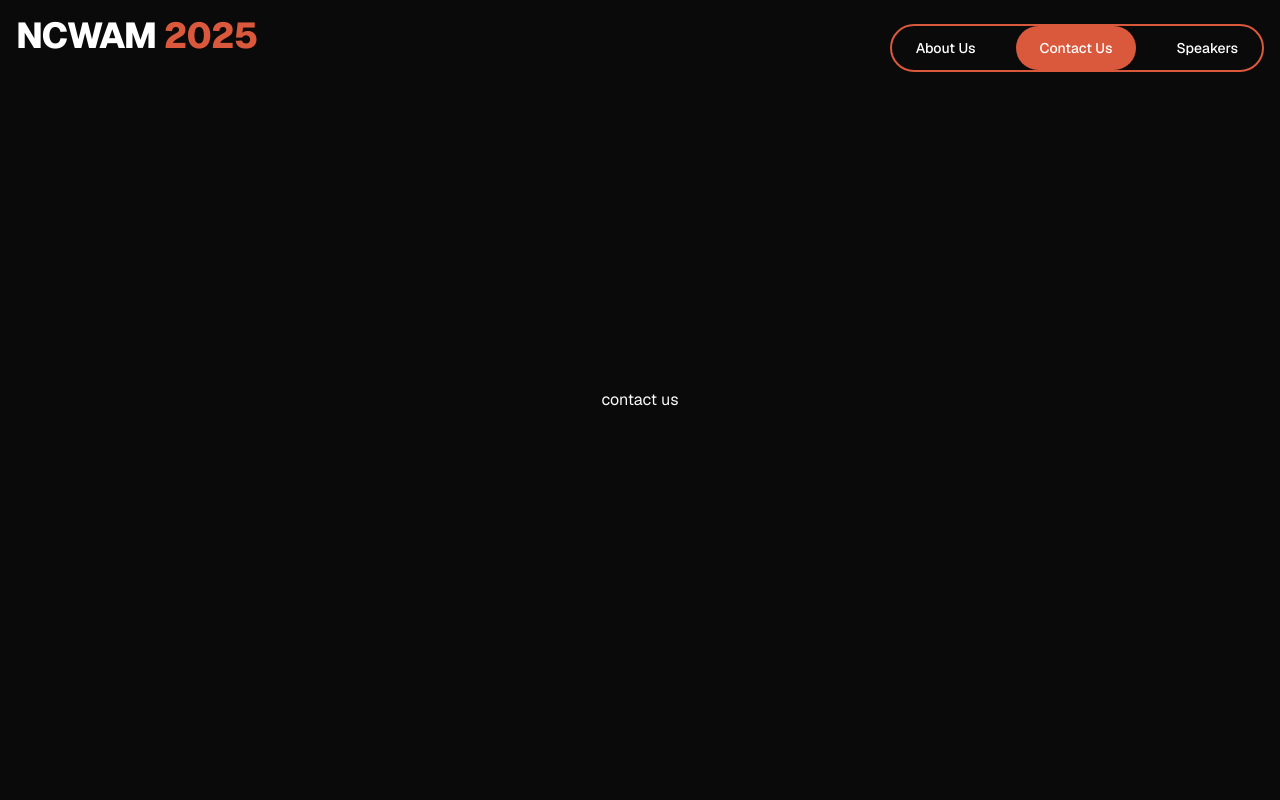
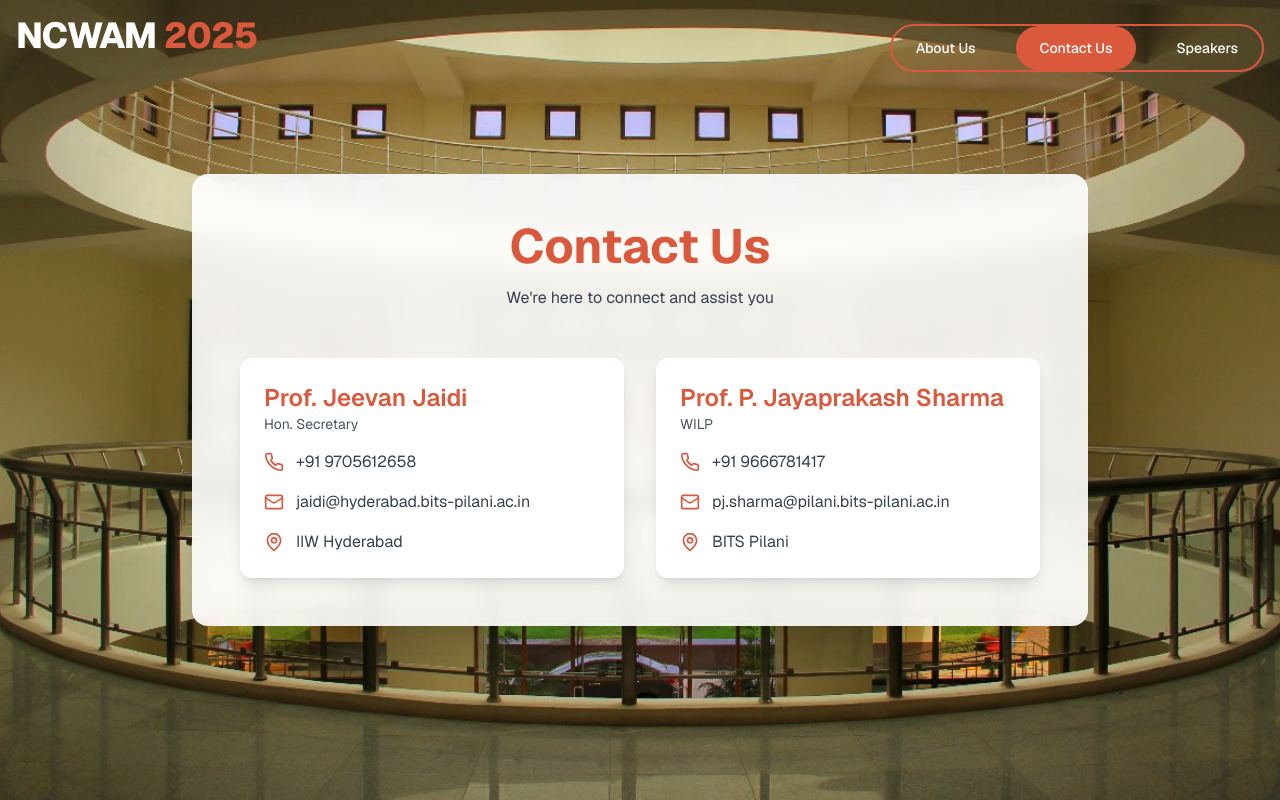
Before and after one commit to ncwam-bphc/website, a Next.js app: page /contactus in a window 1280 px wide. Built offline with nearby package versions, Linux system fonts and the light colour scheme.

Commit message:
feat: contact us page

```diff
--- a/src/app/contactus/page.tsx
+++ b/src/app/contactus/page.tsx
@@ -1,9 +1,83 @@
-"use client";
+'use client'
 
-export default function ContactUsPage() {
+import Image from "next/image"
+import { Card, CardContent } from "~/components/ui/card"
+import { Phone, Mail, MapPin } from "lucide-react"
+import { motion } from "framer-motion"
+import contactusBg from "~/assets/contactus.jpeg";
+export default function ContactUs() {
+  const contacts = [
+    {
+      name: "Prof. Jeevan Jaidi",
+      role: "Hon. Secretary",
+      phone: "+91 9705612658",
+      email: "jaidi@hyderabad.bits-pilani.ac.in",
+      location: "IIW Hyderabad"
+    },
+    {
+      name: "Prof. P. Jayaprakash Sharma",
+      role: "WILP",
+      phone: "+91 9666781417",
+      email: "pj.sharma@pilani.bits-pilani.ac.in",
+      location: "BITS Pilani"
+    }
+  ]
+
   return (
-    <main className="relative flex min-h-screen items-center justify-center overflow-hidden font-sans">
-      contact us
-    </main>
-  );
+    <div className="min-h-screen relative flex items-center justify-center p-4 sm:p-8 md:p-16 overflow-hidden">
+      <Image
+        src={contactusBg}
+        alt="Background"
+        fill={true}
+        objectFit="cover"
+        priority
+      />
+      <div className="absolute inset-0 -z-10 bg-black bg-opacity-80 backdrop-blur-sm"></div>
+      <motion.div
+        initial={{ opacity: 0, y: 20 }}
+        animate={{ opacity: 1, y: 0 }}
+        transition={{ duration: 0.8 }}
+        className="w-full max-w-4xl bg-white bg-opacity-90 backdrop-blur-md rounded-2xl shadow-2xl overflow-hidden relative z-20"
+      >
+        <div className="p-8 md:p-12">
+          <h1 className="text-4xl md:text-5xl font-bold text-[#da583c] mb-4 text-center">Contact Us</h1>
+          <p className="text-gray-700 text-center mb-12">We're here to connect and assist you</p>
+
+          <div className="grid md:grid-cols-2 gap-8">
+            {contacts.map((contact, index) => (
+              <motion.div
+                key={index}
+                initial={{ opacity: 0, y: 20 }}
+                animate={{ opacity: 1, y: 0 }}
+                transition={{ duration: 0.5, delay: index * 0.2 }}
+              >
+                <Card className="bg-white border-none shadow-lg hover:shadow-xl transition-all duration-300 overflow-hidden group">
+                  <CardContent className="p-6">
+                    <div className="mb-4">
+                      <h2 className="text-2xl font-semibold text-[#da583c] group-hover:text-[#e87a62] transition-colors duration-300">{contact.name}</h2>
+                      <p className="text-sm text-gray-600">{contact.role}</p>
+                    </div>
+                    <div className="space-y-4">
+                      <div className="flex items-center space-x-3 text-gray-700 group-hover:text-[#da583c] transition-colors duration-300">
+                        <Phone className="text-[#da583c] group-hover:scale-110 transition-transform duration-300" size={20} />
+                        <span>{contact.phone}</span>
+                      </div>
+                      <div className="flex items-center space-x-3 text-gray-700 group-hover:text-[#da583c] transition-colors duration-300">
+                        <Mail className="text-[#da583c] group-hover:scale-110 transition-transform duration-300" size={20} />
+                        <span>{contact.email}</span>
+                      </div>
+                      <div className="flex items-center space-x-3 text-gray-700 group-hover:text-[#da583c] transition-colors duration-300">
+                        <MapPin className="text-[#da583c] group-hover:scale-110 transition-transform duration-300" size={20} />
+                        <span>{contact.location}</span>
+                      </div>
+                    </div>
+                  </CardContent>
+                </Card>
+              </motion.div>
+            ))}
+          </div>
+        </div>
+      </motion.div>
+    </div>
+  )
 }
--- /dev/null
+++ b/src/components/ui/card.tsx
@@ -0,0 +1,76 @@
+import * as React from "react"
+
+import { cn } from "~/lib/utils"
+
+const Card = React.forwardRef<
+  HTMLDivElement,
+  React.HTMLAttributes<HTMLDivElement>
+>(({ className, ...props }, ref) => (
+  <div
+    ref={ref}
+    className={cn(
+      "rounded-xl border bg-card text-card-foreground shadow",
+      className
+    )}
+    {...props}
+  />
+))
+Card.displayName = "Card"
+
+const CardHeader = React.forwardRef<
+  HTMLDivElement,
+  React.HTMLAttributes<HTMLDivElement>
+>(({ className, ...props }, ref) => (
+  <div
+    ref={ref}
+    className={cn("flex flex-col space-y-1.5 p-6", className)}
+    {...props}
+  />
+))
+CardHeader.displayName = "CardHeader"
+
+const CardTitle = React.forwardRef<
+  HTMLDivElement,
+  React.HTMLAttributes<HTMLDivElement>
+>(({ className, ...props }, ref) => (
+  <div
+    ref={ref}
+    className={cn("font-semibold leading-none tracking-tight", className)}
+    {...props}
+  />
+))
+CardTitle.displayName = "CardTitle"
+
+const CardDescription = React.forwardRef<
+  HTMLDivElement,
+  React.HTMLAttributes<HTMLDivElement>
+>(({ className, ...props }, ref) => (
+  <div
+    ref={ref}
+    className={cn("text-sm text-muted-foreground", className)}
+    {...props}
+  />
+))
+CardDescription.displayName = "CardDescription"
+
+const CardContent = React.forwardRef<
+  HTMLDivElement,
+  React.HTMLAttributes<HTMLDivElement>
+>(({ className, ...props }, ref) => (
+  <div ref={ref} className={cn("p-6 pt-0", className)} {...props} />
+))
+CardContent.displayName = "CardContent"
+
+const CardFooter = React.forwardRef<
+  HTMLDivElement,
+  React.HTMLAttributes<HTMLDivElement>
+>(({ className, ...props }, ref) => (
+  <div
+    ref={ref}
+    className={cn("flex items-center p-6 pt-0", className)}
+    {...props}
+  />
+))
+CardFooter.displayName = "CardFooter"
+
+export { Card, CardHeader, CardFooter, CardTitle, CardDescription, CardContent }
--- a/src/env.js
+++ b/src/env.js
@@ -7,7 +7,7 @@ export const env = createEnv({
    * isn't built with invalid env vars.
    */
   server: {
-    // DATABASE_URL: z.string().url(),
+    DATABASE_URL: z.string().url(),
     NODE_ENV: z
       .enum(["development", "test", "production"])
       .default("development"),
@@ -27,7 +27,7 @@ export const env = createEnv({
    * middlewares) or client-side so we need to destruct manually.
    */
   runtimeEnv: {
-    // DATABASE_URL: process.env.DATABASE_URL,
+    DATABASE_URL: process.env.DATABASE_URL,
     NODE_ENV: process.env.NODE_ENV,
     // NEXT_PUBLIC_CLIENTVAR: process.env.NEXT_PUBLIC_CLIENTVAR,
   },
```
Also changed, not shown: src/assets/contactus.jpeg (added).
